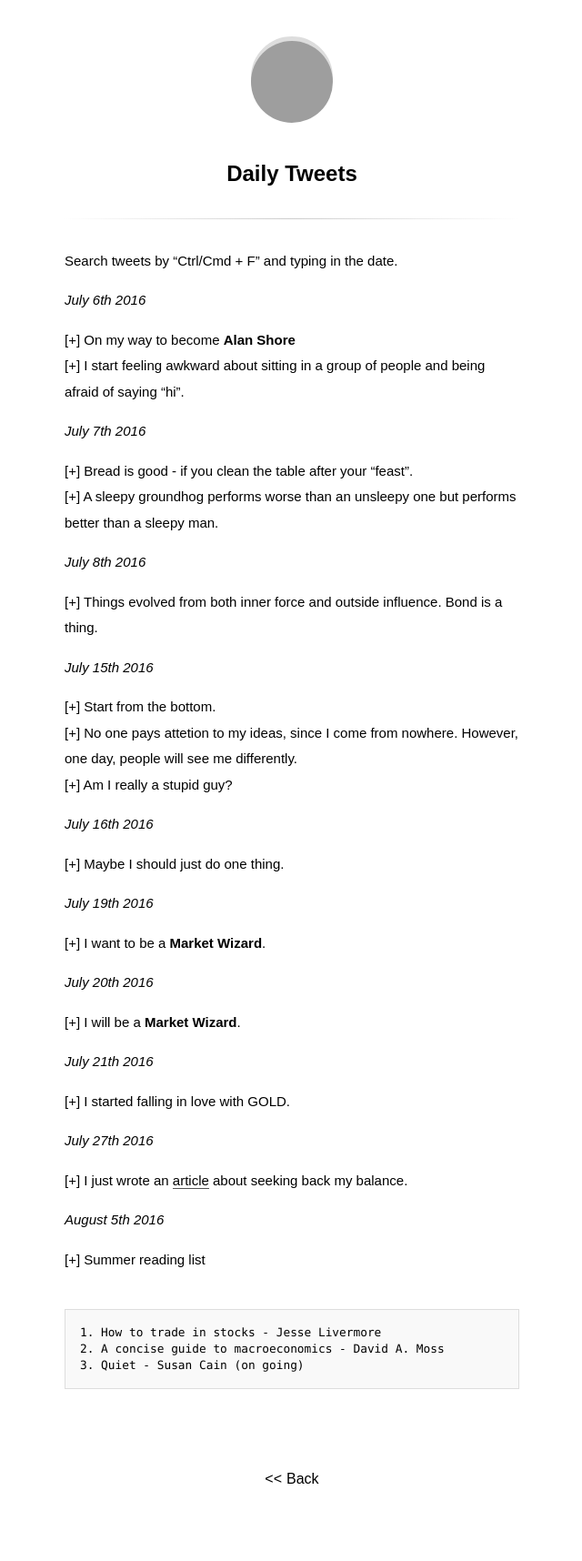
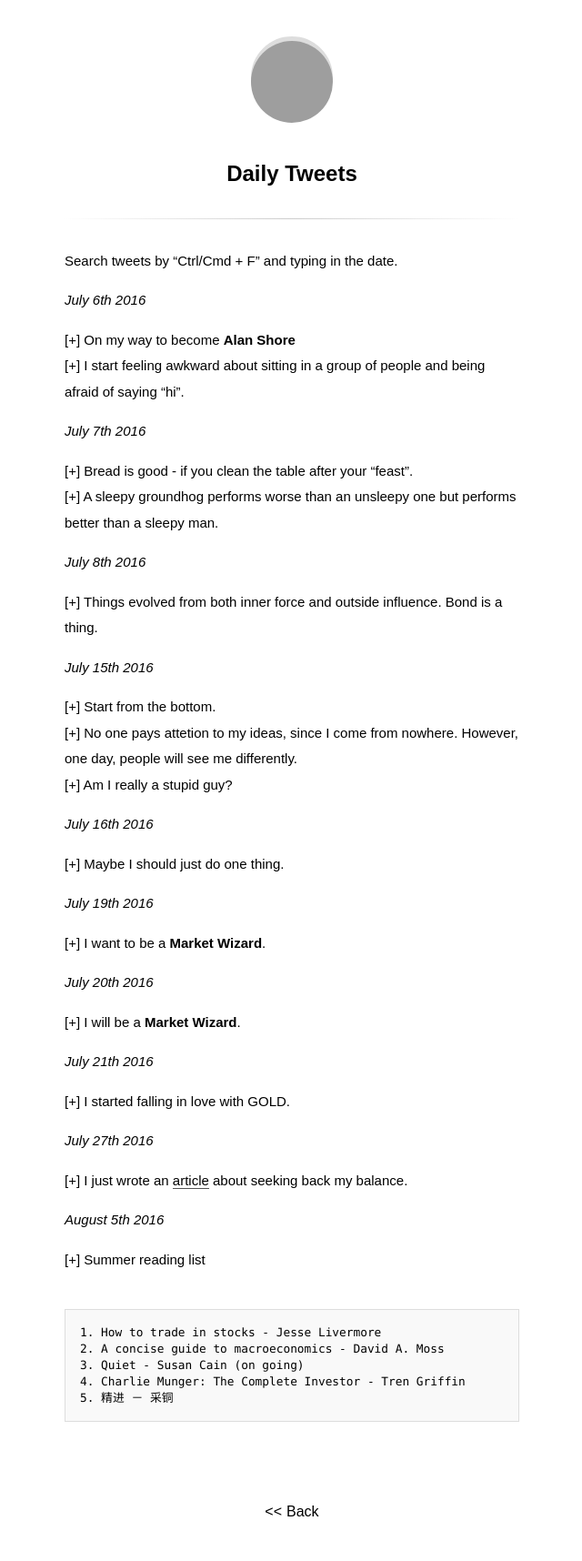
Before and after one commit to psaux0/psaux0.github.io, a Jekyll site: the page built from tweets.md, in a window 1280 px wide. Shown: the whole page at 91% size, without its empty margins (319-959 px from the left). Built offline with Jekyll 4.4.1, drawn with Linux system fonts in a browser that asks for light colours; some web fonts are replaced; before the commit the page ends 1680 px from its top, so only the background shows below that; grey boxes are pictures that could not be loaded.

Commit message:
reading list

```diff
--- a/tweets.md
+++ b/tweets.md
@@ -51,3 +51,5 @@ _August 5th 2016_
 	1. How to trade in stocks - Jesse Livermore
 	2. A concise guide to macroeconomics - David A. Moss
 	3. Quiet - Susan Cain (on going)
+	4. Charlie Munger: The Complete Investor - Tren Griffin
+	5. 精进 － 采铜
```
